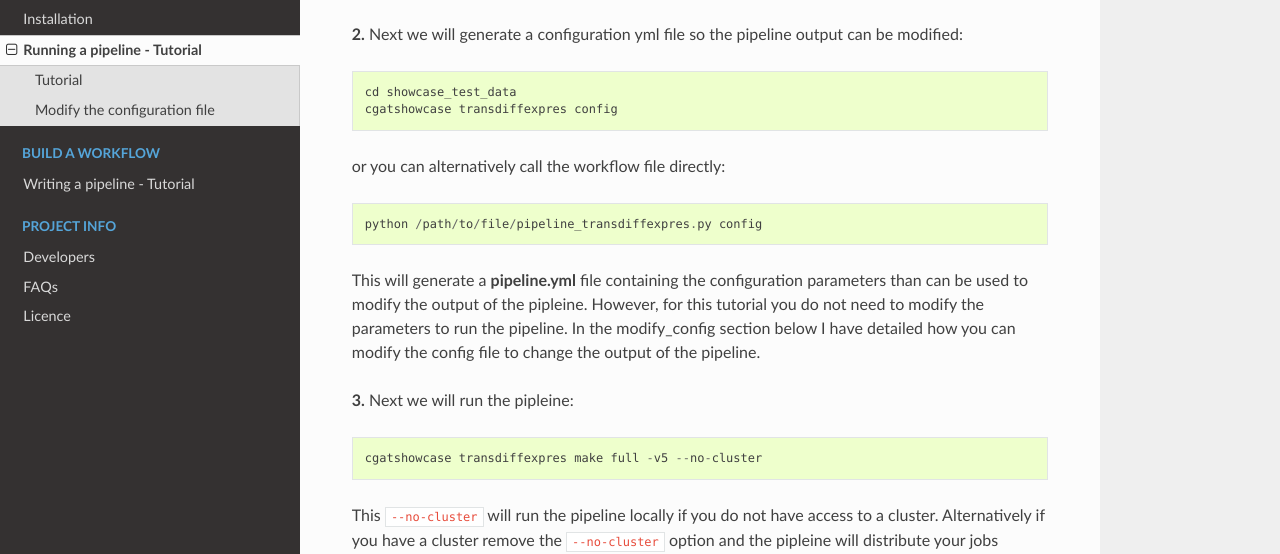
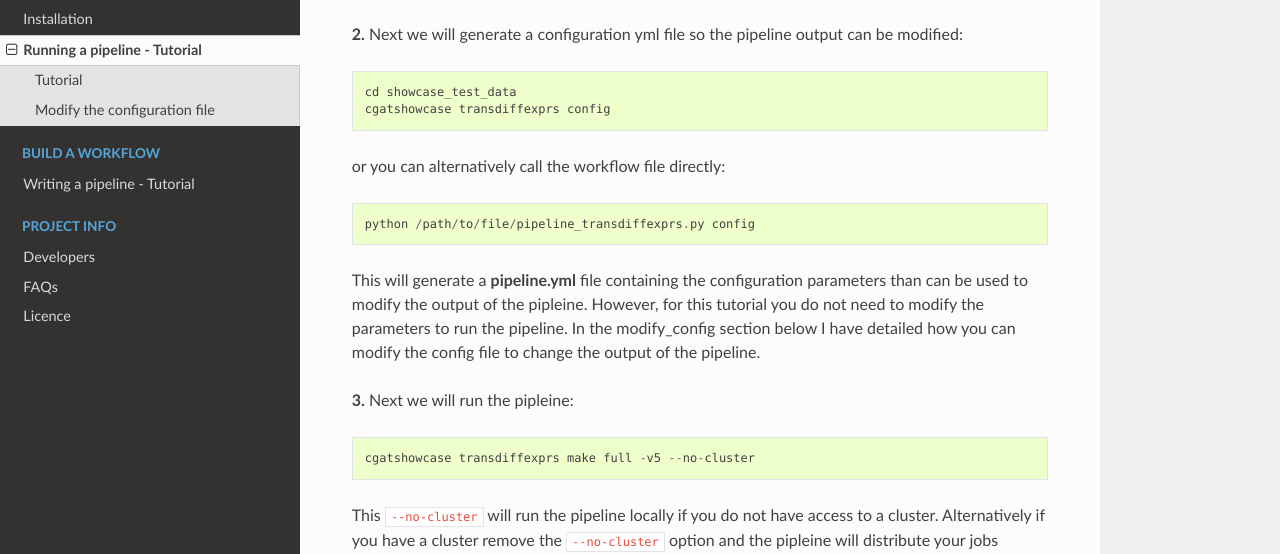
Before and after one commit to cgat-developers/cgat-showcase, a Sphinx documentation site: the page built from docs/getting_started/Tutorial.rst, in a window 1280 px wide and 900 px high, scrolled down 416 px. Shown: the part 158-712 px from the top of the window. Built offline with Sphinx 7.4.7 and the Read the Docs theme 2.0.0, drawn with Linux system fonts in a browser that asks for light colours; formulas are drawn with MathJax 3; pages that are not in the unit, such as notebooks, are missing from menus.

Commit message:
fixes import statement for the module file and updated the docs with small typos

```diff
--- a/docs/getting_started/Tutorial.rst
+++ b/docs/getting_started/Tutorial.rst
@@ -26,11 +26,11 @@ Tutorial
 **2.** Next we will generate a configuration yml file so the pipeline output can be modified::
 
    cd showcase_test_data
-   cgatshowcase transdiffexpres config
+   cgatshowcase transdiffexprs config
 
 or you can alternatively call the workflow file directly::
 
-   python /path/to/file/pipeline_transdiffexpres.py config
+   python /path/to/file/pipeline_transdiffexprs.py config
 
 This will generate a **pipeline.yml** file containing the configuration parameters than can be used to modify
 the output of the pipleine. However, for this tutorial you do not need to modify the parameters to run the
@@ -39,7 +39,7 @@ change the output of the pipeline.
 
 **3.** Next we will run the pipleine::
 
-   cgatshowcase transdiffexpres make full -v5 --no-cluster
+   cgatshowcase transdiffexprs make full -v5 --no-cluster
 
 This ``--no-cluster`` will run the pipeline locally if you do not have access to a cluster. Alternatively if you have a
 cluster remove the ``--no-cluster`` option and the pipleine will distribute your jobs accross the cluster.
```
Also changed, not shown: 1 other file.
